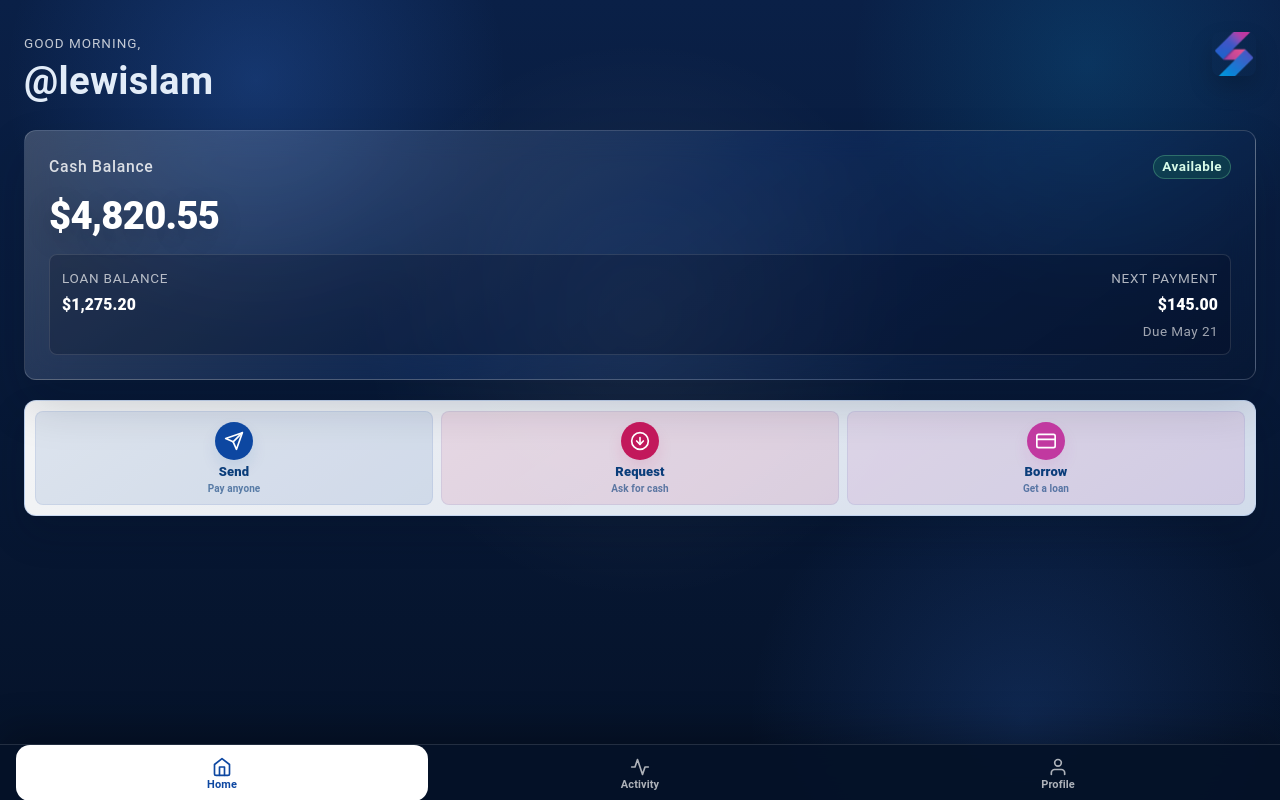
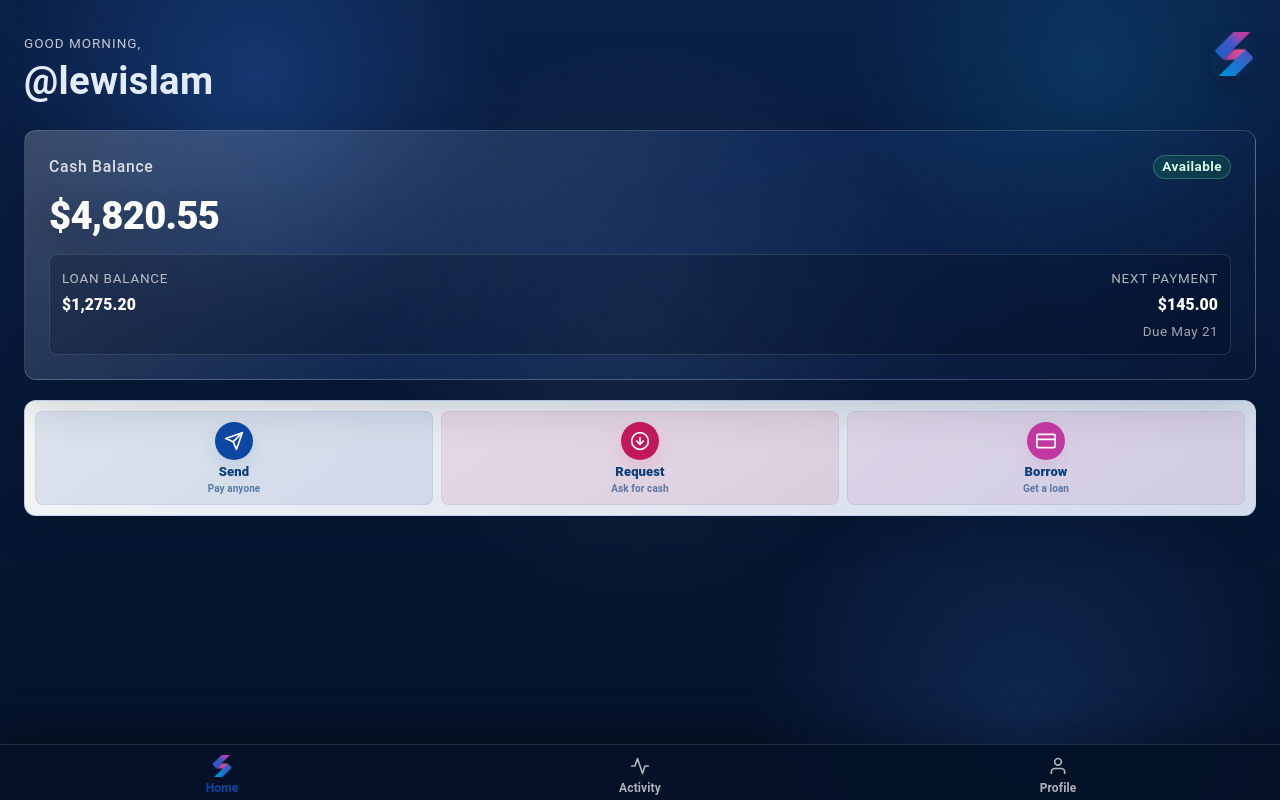
Before and after one commit to ravaney/snap-app, a React (Vite) app: page /home in a window 1280 px wide. Built offline with nearby package versions, Linux system fonts and the light colour scheme.

Commit message:
bottom navbar

```diff
--- a/src/app/layouts/MainAppLayout.tsx
+++ b/src/app/layouts/MainAppLayout.tsx
@@ -2,13 +2,38 @@ import { NavLink, Outlet } from "react-router-dom";
 import Box from "@mui/material/Box";
 import Stack from "@mui/material/Stack";
 import Typography from "@mui/material/Typography";
-import { FiHome, FiActivity, FiUser } from "react-icons/fi";
-import { VIVID_BLUE } from "../../CONST";
+import { FiActivity, FiUser } from "react-icons/fi";
+import { NEON_PINK, VIVID_BLUE } from "../../CONST";
+import snapLogo from "../../assets/snap.jpg";
 
 const navItems = [
-  { label: "Home", path: "/home", icon: <FiHome size={20} /> },
-  { label: "Activity", path: "/activity", icon: <FiActivity size={20} /> },
-  { label: "Profile", path: "/profile", icon: <FiUser size={20} /> },
+  {
+    label: "Home",
+    path: "/home",
+    icon: (_color: string, isActive = false) => (
+      <Box
+        component="img"
+        src={snapLogo}
+        alt="Snap"
+        sx={{
+          width: 22,
+          height: 22,
+          objectFit: "cover",
+          filter: isActive ? undefined : "brightness(0) invert(1)",
+        }}
+      />
+    ),
+  },
+  {
+    label: "Activity",
+    path: "/activity",
+    icon: (color: string) => <FiActivity size={20} color={color} />,
+  },
+  {
+    label: "Profile",
+    path: "/profile",
+    icon: (color: string) => <FiUser size={20} color={color} />,
+  },
 ];
 
 const NAVBAR_HEIGHT = 56;
@@ -24,10 +49,10 @@ const navLinkStyles = ({ isActive }: { isActive: boolean }) => ({
   gap: 2,
   padding: "6px",
   color: isActive ? VIVID_BLUE : "rgba(255,255,255,0.68)",
-  background: isActive ? "#ffffff" : "transparent",
+  background: "transparent",
   borderRadius: 14,
   textDecoration: "none",
-  transition: "background 0.18s ease, color 0.18s ease, transform 0.18s ease",
+  transition: "color 0.18s ease, transform 0.18s ease",
   textAlign: "center" as const,
   WebkitTapHighlightColor: "transparent",
 });
@@ -91,10 +116,31 @@ export const MainAppLayout = () => {
         >
           {navItems.map((item) => (
             <NavLink key={item.path} to={item.path} style={navLinkStyles}>
-              {item.icon}
+              {({ isActive }) => {
+                const iconColor = isActive
+                  ? NEON_PINK
+                  : "rgba(255,255,255,0.68)";
+
+                return (
+                  <>
+                    <Box
+                      sx={{
+                        display: "flex",
+                        alignItems: "center",
+                        justifyContent: "center",
+                        width: 28,
+                        height: 28,
+                        color: iconColor,
+                        textShadow: isActive
+                          ? `0 0 8px ${NEON_PINK}, 0 0 16px ${VIVID_BLUE}`
+                          : undefined,
+                      }}
+                    >
+                      {item.icon(iconColor, isActive)}
+                    </Box>
                     <Typography
                       sx={{
-                  fontSize: 11,
+                        fontSize: 12,
                         fontWeight: 700,
                         lineHeight: 1,
                         textTransform: "none",
@@ -102,6 +148,9 @@ export const MainAppLayout = () => {
                     >
                       {item.label}
                     </Typography>
+                  </>
+                );
+              }}
             </NavLink>
           ))}
         </Stack>
```
Lines whose indentation alone changed are shown as unchanged.
